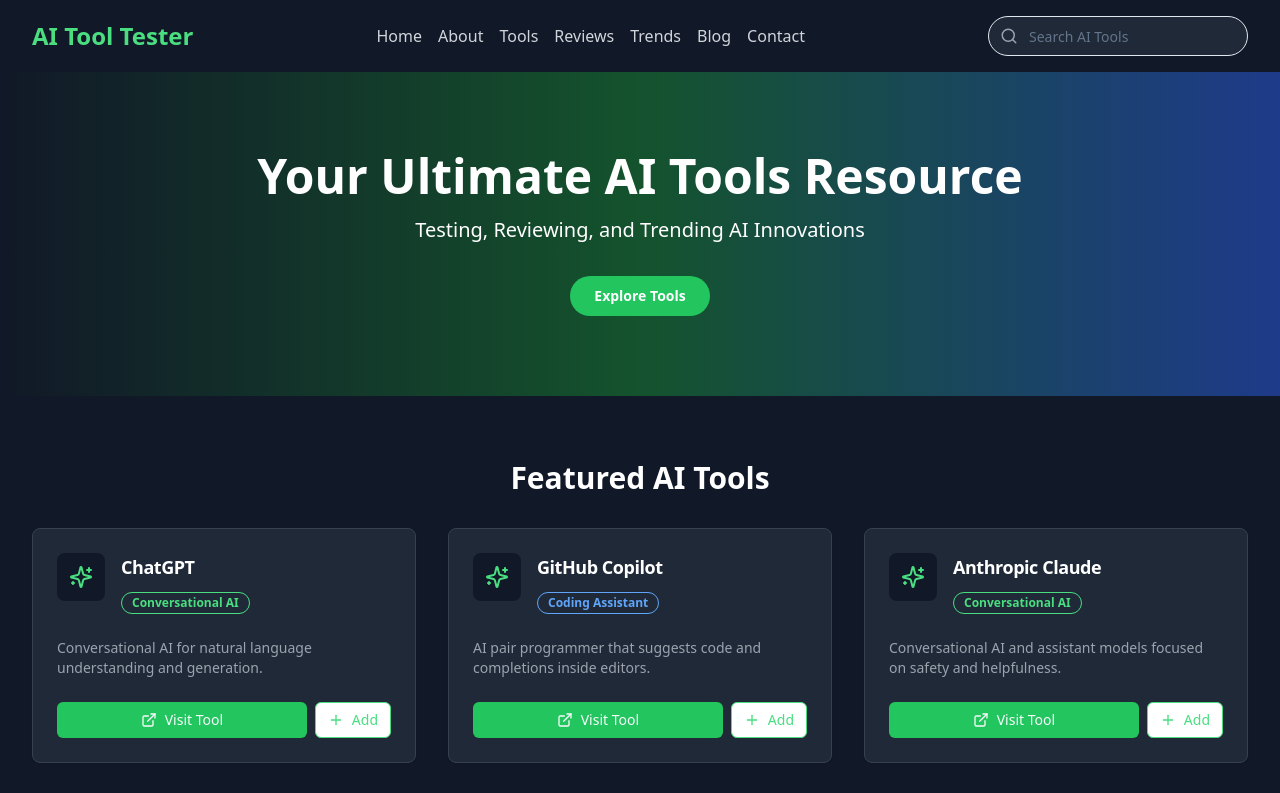
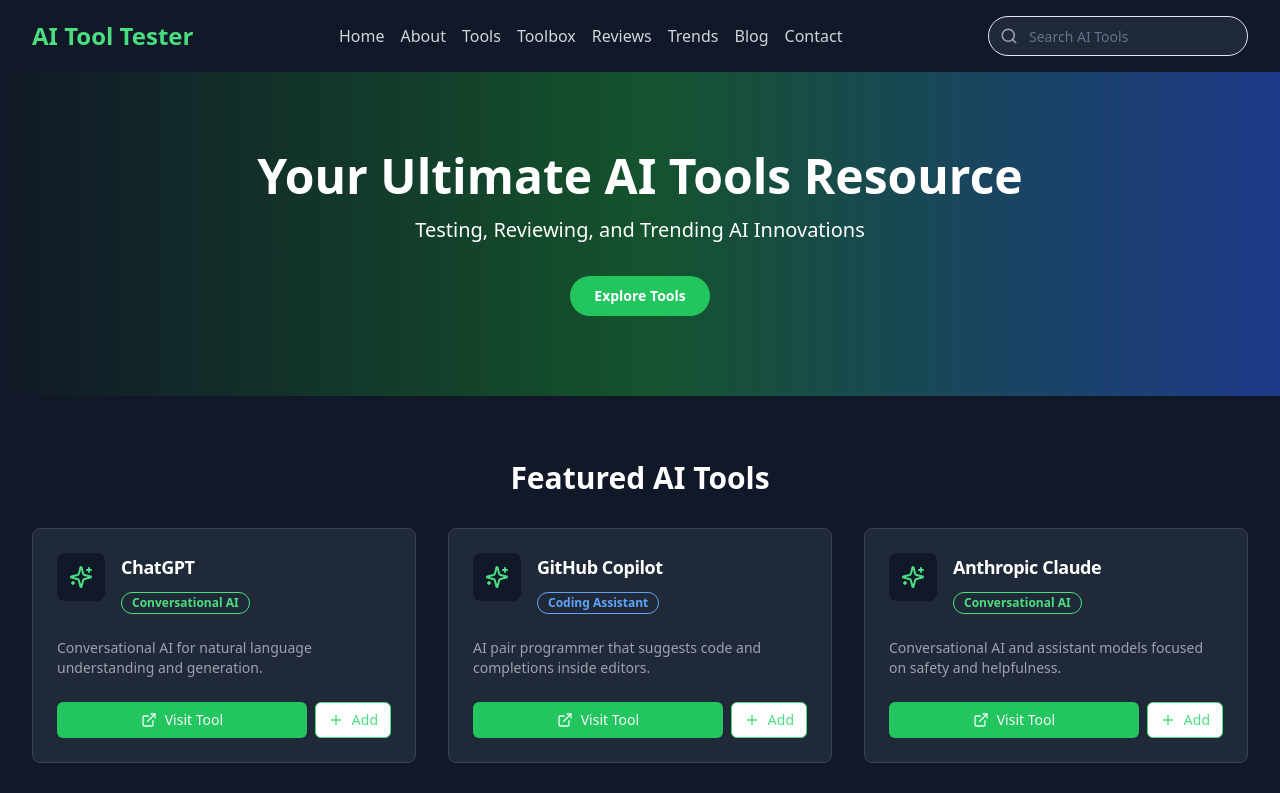
Before and after one commit to Sohail-04/ai-tool-hub-83225, a React (Vite) app: page / in a window 1280 px wide. Shown: the top 793 px of the page. Built offline with nearby package versions, Linux system fonts and the light colour scheme.

Commit message:
Add Toolbox link to navigation
Add the Toolbox link to the navigation menu on the home page to allow users to easily access their saved tools.

```diff
--- a/src/pages/Index.jsx
+++ b/src/pages/Index.jsx
@@ -25,6 +25,7 @@ const Index = () => {
                 { name: 'Home', path: '/' },
                 { name: 'About', path: '/about' },
                 { name: 'Tools', path: '/tools' },
+                { name: 'Toolbox', path: '/toolbox' },
                 { name: 'Reviews', path: '/reviews' },
                 { name: 'Trends', path: '/trends' },
                 { name: 'Blog', path: '/blog' },
```
